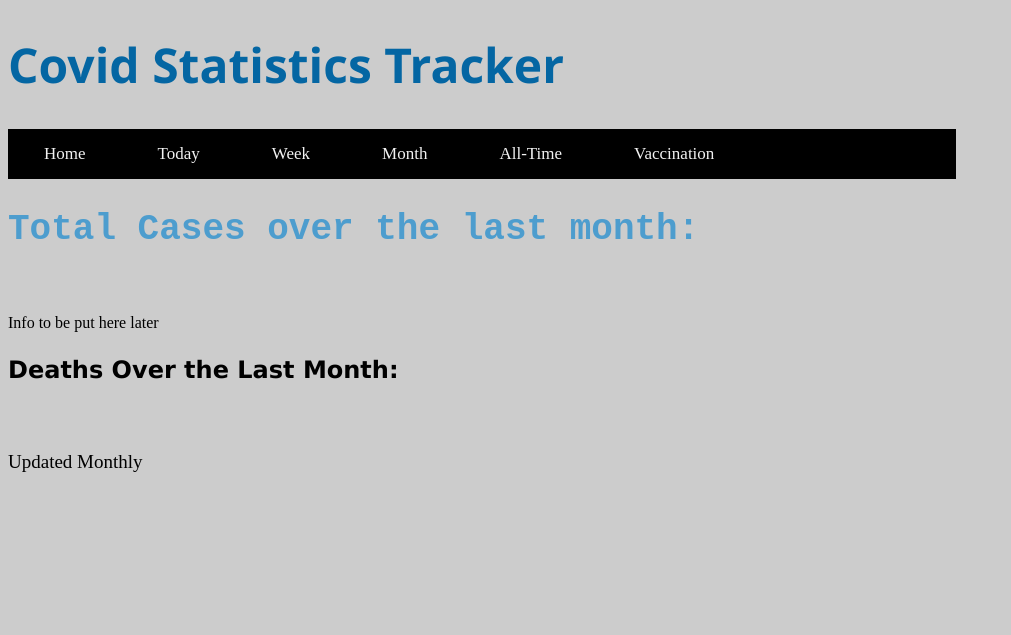
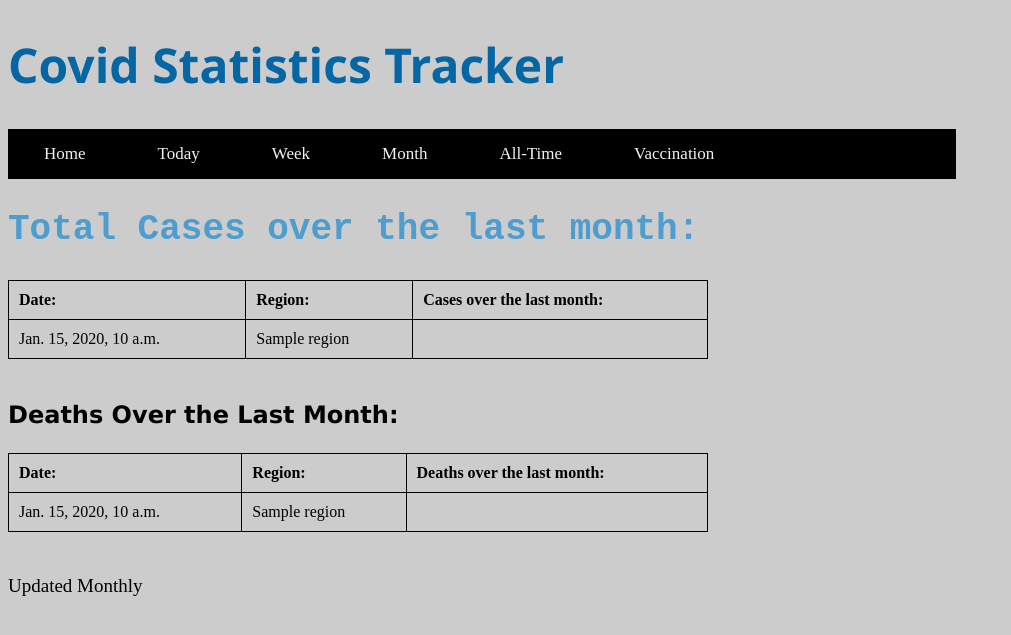
Before and after one commit to natebomar/Covid_Tracker, a Django app: template Back_End/home/templates/month.html in a window 1280 px wide. Shown: the top 635 px of the page, without its empty margins (0-1011 px from the left). Run offline with Django 4.2, Linux system fonts and the light colour scheme; the template is opened without the code that fills it: most values are stand-ins (such as "Sample title", 1, 10 or a date in 2020); parts of the project's set-up code (start-up, migrations or seed data) failed here and were passed over.

Commit message:
month tables

```diff
--- a/Back_End/home/templates/month.html
+++ b/Back_End/home/templates/month.html
@@ -23,9 +23,31 @@
     <!-- Monthly -->
     <div>
         <h2>Total Cases over the last month:</h2>
-        <p><br></p>
-        <p>Info to be put here later<br></p><!-- Info from Python sided here -->
+        <table>
+            <tr>
+                <th>Date: </th>
+                <th>Region: </th>
+                <th>Cases over the last month: </th>
+            </tr>
+            <tr>
+                <td>{{ Date }}</td>
+                <td>{{ Region }}</td>
+            </tr>
+        </table>
+        <br>
+
         <h3>Deaths Over the Last Month:</h3><!-- <p>As you can see, the cases have a downward trend over alltime, with occasional spikes.</p> -->
+        <table>
+            <tr>
+                <th>Date: </th>
+                <th>Region: </th>
+                <th>Deaths over the last month: </th>
+            </tr>
+            <tr>
+                <td>{{ Date }}</td>
+                <td>{{ Region }}</td>
+            </tr>
+        </table>
     </div>
 </body>
 
```
